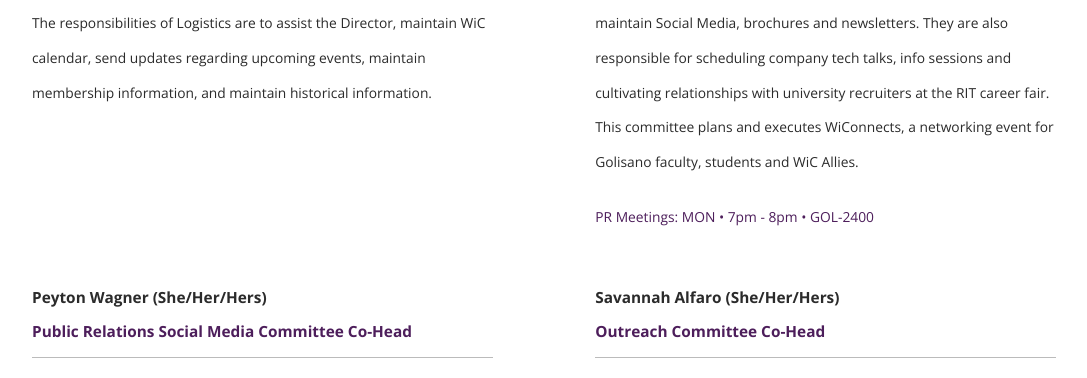
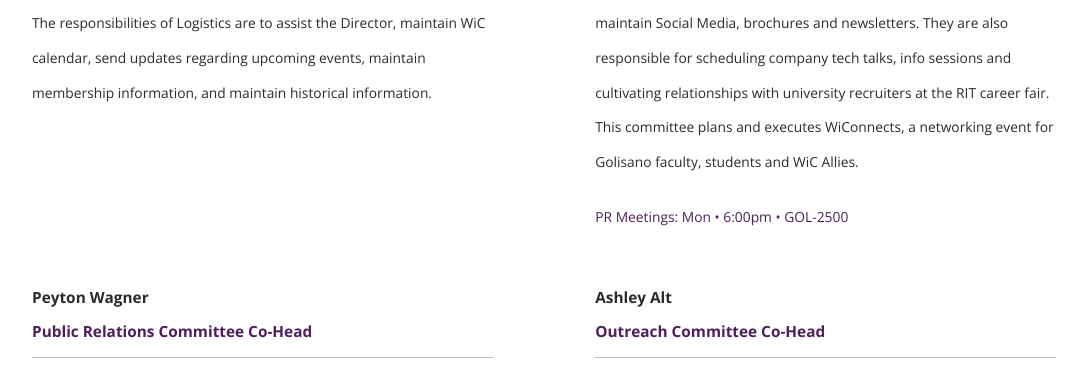
Before and after one commit to Women-in-Computing-at-RIT/WiCWebsite2023Archive, a PHP site: page /committees.php in a window 1280 px wide. Shown: the part 1683-2061 px from the top of the page, without its empty margins (96-1183 px from the left). Run offline with PHP 8.4, Linux system fonts and the light colour scheme; some libraries are stand-ins or nearby versions.

Commit message:
Add files via upload

```diff
--- a/annual_events.php
+++ b/annual_events.php
@@ -15,6 +15,7 @@
 
         <div id="sidebarlinks">
             <a href="/afterhours.php">After Hours</a><br>
+            <a href="/rocgirlhacks.php">ROCGirl Hacks</a><br>
             <a href="/events.php">Upcoming Calendar</a><br>
             <a href="/wichacks.php">WiCHacks</a><br>
             <a style="color:var(--accent); font-weight:700" href="/annual_events.php">Annual Events</a><br>
--- a/committees.php
+++ b/committees.php
@@ -27,16 +27,16 @@
 <div id="committeeWrapper">
 <!--DIRECTOR ------------------------------------------------------------->
     <div class="CHmem">
-        <div class="chname">Lana Verschage (She/Her/Hers)</div>
+        <div class="chname">Lana Verschage</div>
         <div class="chposition">Director of Women in Computing <br> Office: GOL-2371</div>
         <div class="chline"></div>
-        <div class="chimg"><img src="img/ch/2022-23/Lana%202.PNG" alt="Director of Women in Computing"></div>
+        <div class="chimg"><img src="img/ch/2023-24/LanaVerschage.jpg" alt="Director of Women in Computing"></div>
         <div class="chdescript">Responsible for the development of all programs, events, presentations, communications and marketing associated with Women in Computing at RIT whose purpose is to motivate and inspire girls and young women to choose computing as a profession and to recruit and retain women students for the Golisano College of Computing at RIT.</div>
         <div class="chmeeting">General Meetings: Wed • 6:30pm • Zoom & GOL-2400</div>
     </div>
 <!--SR. STAFF ------------------------------------------------------------>
     <div class="CHmem">
-        <div class="chname">Olivia Nuccitelli (She/Her/Hers)</div>
+        <div class="chname">Olivia Nuccitelli</div>
         <div class="chposition">Sr. Staff Specialist of Women in Computing <br> Office: GOL-2371</div>
         <div class="chline"></div>
         <div class="chimg"><img src="img/ch/2022-23/OliviaNuccitelli.JPG" alt="WiC Staff"></div>
@@ -45,93 +45,94 @@
     </div>
 <!--LOGISTICS   ---------------------------------------------------------->
     <div class="CHmem">
-        <div class="chname">Jaime Campanelli (She/Her/Hers)</div>
+        <div class="chname">Jaime Campanelli</div>
         <div class="chposition">Logistics</div>
         <br/>
         <div> </div>
         <div class="chline"></div>
-        <div class="chimg"><img src="img/ch/2022-23/JaimeCampanelli.JPG" alt="Logistics Committee Head"></div>
+        <div class="chimg"><img src="img/ch/2023-24/JaimeCampanelli.jpg" alt="Logistics Committee Head"></div>
         <div class="chdescript">The responsibilities of Logistics are to assist the Director, maintain WiC calendar, send updates regarding upcoming events, maintain membership information, and maintain historical information.</div>
     </div>
 <!--PUBLIC RELATIONS 1 ---------------------------------------------------->
     <div class="CHmem">
-        <div class="chname">Hanna Koh (She/Her/Hers)</div>
-        <div class="chposition">Public Relations Alumni Committee Co-Head</div>
+        <div class="chname">Alyssa Sfravara</div>
+        <div class="chposition">Public Relations Committee Co-Head</div>
         <div class="chline"></div>
-        <div class="chimg"><img src="img/ch/2022-23/HannaKoh.JPG" alt="PR Committee Co-Head"></div>
+        <div class="chimg"><img src="img/ch/2023-24/AlyssaSfravara.jpg" alt="PR Committee Co-Head"></div>
         <div class="chdescript">The responsibilities of Public Relations committee are to update and maintain Social Media, brochures and newsletters. They are also responsible for scheduling company tech talks, info sessions and cultivating relationships with university recruiters at the RIT career fair. This committee plans and executes WiConnects, a networking event for Golisano faculty, students and WiC Allies.</div>
-        <div class="chmeeting">PR Meetings: MON • 7pm - 8pm • GOL-2400</div>
+        <div class="chmeeting">PR Meetings: Mon • 6:00pm • GOL-2500</div>
     </div>
 <!--PUBLIC RELATIONS 2 ---------------------------------------------------->
     <div class="CHmem">
-        <div class="chname">Peyton Wagner (She/Her/Hers)</div>
-        <div class="chposition">Public Relations Social Media Committee Co-Head</div>
+        <div class="chname">Peyton Wagner</div>
+        <div class="chposition">Public Relations Committee Co-Head</div>
         <div class="chline"></div>
-        <div class="chimg"><img src="img/ch/2022-23/PeytonWagner.JPG" alt="PR Committee Co-Head"></div>
+        <div class="chimg"><img src="img/ch/2023-24/PeytonWagner.jpg" alt="PR Committee Co-Head"></div>
         <div class="chdescript">The responsibilities of Public Relations committee are to update and maintain Social Media, brochures and newsletters. They are also responsible for scheduling company tech talks, info sessions and cultivating relationships with university recruiters at the RIT career fair. This committee plans and executes WiConnects, a networking event for Golisano faculty, students and WiC Allies.</div>
-        <div class="chmeeting">PR Meetings: MON • 7pm - 8pm • GOL-2400</div>
+        <div class="chmeeting">PR Meetings: Mon • 6:00pm • GOL-2500</div>
     </div>
-<!--OUTREACH 1 ------------------------------------------------------------>
+<!--OUTREACH ------------------------------------------------------------------>
     <div class="CHmem">
-        <div class="chname">Savannah Alfaro (She/Her/Hers)</div>
+        <div class="chname"> Ashley Alt</div>
         <div class="chposition">Outreach Committee Co-Head</div>
         <div class="chline"></div>
-        <div class="chimg"><img src="img/ch/2022-23/SavannahAlfaro.JPG" alt="Outreach Committee Co-Head"></div>
+        <div class="chimg"><img src="img/ch/2023-24/AshleyAlt.jpg" alt="Outreach Committee Co-Head"></div>
         <div class="chdescript">Responsibilities consist of planning and executing activities for the K-12 population such as After-Hours, the Accepted Student Overnight Program, secondary school visits to campus for tours and workshops, Orientation, College & Careers, Open Houses, Kids on Campus Summer Camp, and shadow visits from prospective students.</div>
-        <div class="chmeeting">Outreach Meetings: FRI • 5:30pm - 6:30pm • GOL-1435 • Zoom</div>
+        <div class="chmeeting">Outreach Meetings: Thurs • 6:15pm • Zoom & GOL-2500 </div>
     </div>
-<!--OUTREACH 2 ------------------------------------------------------------->
+<!--OUTREACH 2 ------------------------------------------------------------------>
     <div class="CHmem">
-        <div class="chname"> Vivian Hernandez (She/Her/Hers)</div>
+        <div class="chname">Katie Collier</div>
         <div class="chposition">Outreach Committee Co-Head</div>
         <div class="chline"></div>
-        <div class="chimg"><img src="img/ch/profile-placeholder.png" alt="Outreach Committee Co-Head"></div>
+        <div class="chimg"><img src="img/ch/2023-24/KatieCollier.jpg" alt="Outreach Committee Co-Head"></div>
         <div class="chdescript">Responsibilities consist of planning and executing activities for the K-12 population such as After-Hours, the Accepted Student Overnight Program, secondary school visits to campus for tours and workshops, Orientation, College & Careers, Open Houses, Kids on Campus Summer Camp, and shadow visits from prospective students.</div>
-        <div class="chmeeting">Outreach Meetings: FRI • 5:30pm - 6:30pm • GOL-1435 • Zoom</div>
+        <div class="chmeeting">Outreach Meetings: Thurs • 6:15pm • Zoom & GOL-2500</div>
     </div>
+
 <!--EVENTS ------------------------------------------------------------------>
     <div class="CHmem">
-        <div class="chname">Onvida Serixay (She/Her/Hers)</div>
+        <div class="chname">Kelsey Tirado</div>
         <div class="chposition">Events Committee Head</div>
         <div class="chline"></div>
-        <div class="chimg"><img src="img/ch/profile-placeholder.png" alt="Events Committee Head"></div>
+        <div class="chimg"><img src="img/ch/2023-24/KelseyTirado.jpg" alt="Events Committee Head"></div>
         <div class="chdescript">The responsibilities of the Events committee are to plan, advertise, and execute internal and external social events, student tech talks, outings, and combined events with other Golisano clubs.</div>
-        <div class="chmeeting">Events Meetings: FRI • 4pm - 5pm • GOL-2400</div>
+        <div class="chmeeting">Events Meetings: Mon • 7:00pm • GOL-2350</div>
     </div>
 <!--WICHACKS ---------------------------------------------------------------->
     <div class="CHmem">
-        <div class="chname">Hallie Littlefield-Topham (She/Her/Hers)</div>
+        <div class="chname">Jessica Ancillotti</div>
         <div class="chposition">WiCHacks Committee Head</div>
         <div class="chline"></div>
-        <div class="chimg"><img src="img/ch/2022-23/HallieLittlefieldTopham.JPG" alt="WiCHacks Committee Head"></div>
+        <div class="chimg"><img src="img/ch/2023-24/JessicaAncillotti.jpg" alt="WiCHacks Committee Head"></div>
         <div class="chdescript">The responsibilities of the WiCHacks committee are to plan and execute the annual WiC Hackathon, a women only hackathon. Planning includes obtaining company sponsors and mentors, scheduling API workshops and tech talks, and planning a Newbie Track for women who haven’t coded before.</div>
-        <div class="chmeeting">WiCHacks Meetings: THUR • 6:30pm - 7:30pm • GOL-2400 • Zoom</div>
+        <div class="chmeeting">WiCHacks Meetings: Mon • 7:00pm • GOL-2500</div>
     </div>
 <!--PROJECTS ---------------------------------------------------------------->
     <div class="CHmem">
-        <div class="chname">Audrey Fuller(She/Her/Hers)</div>
+        <div class="chname">Kristin Yap</div>
         <div class="chposition">Projects Committee Head</div>
         <div class="chline"></div>
-        <div class="chimg"><img src="img/ch/profile-placeholder.png" alt="Projects Committee Head"></div>
+        <div class="chimg"><img src="img/ch/2023-24/KristinYap.jpg" alt="Projects Committee Head"></div>
         <div class="chdescript">The responsibilities of the Projects committee are to encourage students of all majors to come together and work on a project of interest that is fun and can grow students’ technical skills. The goal is to present the project at Imagine RIT.</div>
-        <div class="chmeeting">Projects Meetings: FRI • 3pm - 4pm • GOL-2500</div>
+        <div class="chmeeting">Projects Meetings: Mon • 5:00pm • GOL-2500</div>
     </div>
 <!--WEBMASTER --------------------------------------------------------------->
     <div class="CHmem">
-        <div class="chname">Darlene Ardila (She/Her/Hers)</div>
+        <div class="chname">Hanna Koh</div>
         <div class="chposition">Webmaster</div>
         <div class="chline"></div>
-        <div class="chimg"><img src="img/ch/2022-23/DarleneArdila.JPG" alt="Webmaster"></div>
+        <div class="chimg"><img src="img/ch/2023-24/HannaKoh.jpg" alt="Webmaster"></div>
         <div class="chdescript">The Webmaster is responsible for updating and maintaining the Women in Computing website and the WiCHacks website. The WiC website was revamped in 2019 by Lauren DiDonato and in 2021 by Amy Tan.</div>
     </div>
 <!--ALLIES ------------------------------------------------------------------>
     <div class="CHmem">
-        <div class="chname">Mallory Bridge (She/Her/Hers)</div>
+        <div class="chname">Onvida Serixay</div>
         <div class="chposition">Allies Committee Head</div>
         <div class="chline"></div>
-        <div class="chimg"><img src="img/ch/2022-23/MalloryBridge.JPG" alt="Allies Committee Head"></div>
+        <div class="chimg"><img src="img/ch/2023-24/OnvidaSerixay.jpg" alt="Allies Committee Head"></div>
         <div class="chdescript">WiC Allies is a group of RIT and GCCIS community members committed to furthering the mission and goals of Women in Computing, for the purpose of affecting positive change and fostering a more inclusive GCCIS culture.</div>
-        <div class="chmeeting">Allies Meetings: MON • 5:15pm - 6:15pm • GOL-2500 • Zoom</div>
+        <div class="chmeeting">Allies Meetings: Wed • 4:00pm • GOL-2500</div>
     </div>
     </div>
 </div>
--- a/events.php
+++ b/events.php
@@ -15,6 +15,7 @@
 
         <div id="sidebarlinks">
             <a href="/afterhours.php">After Hours</a><br>
+            <a href="/rocgirlhacks.php">ROCGirl Hacks</a><br>
             <a style="color:var(--accent); font-weight:700" href="/events.php">Upcoming Calendar</a><br>
             <a href="/wichacks.php">WiCHacks</a><br>
             <a href="/annual_events.php">Annual Events</a>
--- a/header.php
+++ b/header.php
@@ -144,6 +144,7 @@
                             <a href="<?php echo $level ?>events.php" title="" class="dropdown-toggle" data-toggle="dropdown" role="button" aria-haspopup="true" aria-expanded="false">EVENTS<span class="caret"></span></a>
                             <ul class="dropdown-menu">
                                 <li><a href="<?php echo $level ?>afterhours.php" title="">AFTER HOURS</a></li>
+                                <li><a href="<?php echo $level ?>rocgirlhacks.php" title="">ROCGIRL HACKS</a></li>
                                 <li><a href="<?php echo $level ?>events.php" title="">UPCOMING CALENDAR</a></li>
                                 <li><a href="<?php echo $level ?>wichacks.php" title="">WICHACKS</a></li>
                                 <li><a href="<?php echo $level ?>annual_events.php" title="">ANNUAL EVENTS</a></li>
--- a/newnav.php
+++ b/newnav.php
@@ -23,6 +23,7 @@
             <a style="margin:0;" href="#">Events</a>
             <div class="navhover">
                 <a href="/afterhours.php">After Hours</a>
+                <a href="/rocgirlhacks.php">ROCGirl Hacks</a>
                 <a href="/events.php">Upcoming Calendar</a>
                 <a href="/wichacks.php">WiCHacks</a>
                 <a href="/annual_events.php">Annual Events</a>
--- a/studentstories.php
+++ b/studentstories.php
@@ -50,9 +50,6 @@
                                             <center><img class="ssimg" src="img/studentstories/asia21.png"></center>
                                         </div>
                                         <div class="item">
-                                            <center><img class="ssimg" src="img/studentstories/jackiee21.png"></center>
-                                        </div>
-                                        <div class="item">
                                             <center><img class="ssimg" src="img/studentstories/shannon21.png"></center>
                                         </div>
                                         <div class="item">
@@ -72,9 +69,6 @@
                                         </div>
                                         <div class="item">
                                             <center><img class="ssimg" src="img/studentstories/jessi21.png"></center>
-                                        </div>
-                                        <div class="item">
-                                            <center><img class="ssimg" src="img/studentstories/jackie21.png"></center>
                                         </div>
                                         <div class="item">
                                             <center><img class="ssimg" src="img/studentstories/dan21.png"></center>
--- a/tutoring.php
+++ b/tutoring.php
@@ -31,7 +31,7 @@
         <div style="margin-bottom:1.5em;" class="pgline"></div>
 
         <div class="imgShowcase">
-            <img src="img/tutoring/Spring2023TutoringHours.png">
+            <img src="img/tutoring/Fall2023Tutoring.png">
         </div>
 
 
--- a/wichacks.php
+++ b/wichacks.php
@@ -15,6 +15,7 @@
 
         <div id="sidebarlinks">
             <a href="/afterhours.php">After Hours</a><br>
+            <a href="/rocgirlhacks.php">ROCGirl Hacks</a><br>
             <a href="/events.php">Upcoming Calendar</a><br>
             <a style="color:var(--accent); font-weight:700" href="/wichacks.php">WiCHacks</a><br>
             <a href="/annual_events.php">Annual Events</a><br>
```
Also changed, not shown: faq.php (+12 -11 lines), index.php (+21 -19 lines), rocgirlhacks.php (added, +47 -0 lines), sponsor.php (+4 -6 lines), mission.php (line endings or trailing spaces).
